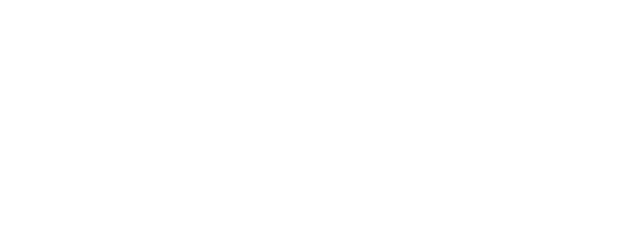
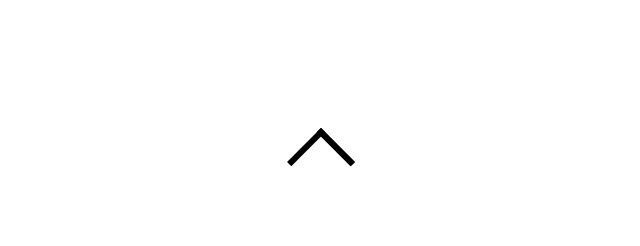
Before and after one commit to MasterVotr/UIC-Treesss, a Vue app: page / in a window 1280 px wide. Shown: the part 1400-1646 px from the top of the page, without its empty margins (343-983 px from the left). Built offline with nearby package versions, Linux system fonts and the light colour scheme.

Commit message:
fixes style typo

```diff
--- a/src/components/Home.vue
+++ b/src/components/Home.vue
@@ -20,10 +20,10 @@ export default {
     <div id="middle">
       <div class="arrow-up" id="middle-arrow-up" @click="smoothScroll('top')"></div>
       <div class="arrow-down" id="middle-arrow-down" @click="smoothScroll('bottom-arrow-up')"></div>
-      <button class="button-routes" id="button-add" @click="window.location.href='/AddTrees';">AddTrees</button>
-      <button class="button-routes" id="button-cut" @click="window.location.href='/CutTrees';">CutTrees</button>
-      <button class="button-routes" id="button-search" @click="window.location.href='/SearchTrees';">SearchTrees</button>
-      <button class="button-routes" id="button-stats" @click="window.location.href='/ShowStatistics';">ShowStatistics</button>
+      <button class="button-routes" id="button-add" @click="window.location.href='/AddTrees'">AddTrees</button>
+      <button class="button-routes" id="button-cut" @click="window.location.href='/CutTrees'">CutTrees</button>
+      <button class="button-routes" id="button-search" @click="window.location.href='/SearchTrees'">SearchTrees</button>
+      <button class="button-routes" id="button-stats" @click="window.location.href='/ShowStatistics'">ShowStatistics</button>
     </div>
     <div id="bottom">
       <div class="arrow-up" id="bottom-arrow-up" @click="smoothScroll('middle')"></div>
@@ -63,7 +63,7 @@ export default {
       height: 1360px;
     }
 
-    div.arrow-up {
+    .arrow-up {
       width: 6vmin;
       height: 6vmin;
       box-sizing: border-box;
@@ -71,7 +71,7 @@ export default {
       transform: rotate(-45deg);
     }
 
-    div.arrow-up.before {
+    .arrow-up:before {
         content: '';
         width: 100%;
         height: 100%;
@@ -83,7 +83,7 @@ export default {
         transform-origin: 100% 0;
     }
 
-    div.arrow-up.after {
+    .arrow-up:after {
         content: '';
         float: left;
         position: relative;
@@ -97,19 +97,19 @@ export default {
         transition:.2s ease;
     }
 
-    div.arrow-up.hover.after {
+    .arrow-up:hover:after {
         transform: rotate(45deg);
         border-color: #f6e7cb;
         height: 120%;
         right: 4%;
     }
 
-    div.arrow-up.hover.before {
+    .arrow-up:hover:before {
         border-color: #f6e7cb;
         transform: scale(.8);
     }
 
-    div.arrow-down {
+    .arrow-down {
       width: 6vmin;
       height: 6vmin;
       box-sizing: border-box;
@@ -117,7 +117,7 @@ export default {
       transform: rotate(135deg);
     }
 
-    div.arrow-up.before {
+    .arrow-up:before {
       content: '';
       width: 100%;
       height: 100%;
@@ -129,7 +129,7 @@ export default {
       transform-origin: 100% 0;
     }
 
-    div.arrow-up.after {
+    .arrow-up:after {
       content: '';
       float: left;
       position: relative;
@@ -143,14 +143,14 @@ export default {
       transition:.2s ease;
     }
 
-    div.arrow-u.hover.after {
+    .arrow-up:hover:after {
       transform: rotate(45deg);
       border-color: #f6e7cb;
       height: 120%;
       right: 4%;
     }
 
-    div.arrow-up.hover.before {
+    .arrow-up:hover:before {
       border-color: #f6e7cb;
       transform: scale(.8);
     }
```
